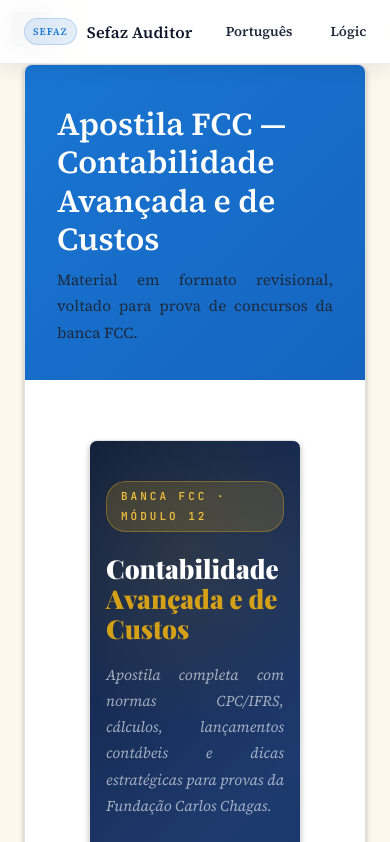
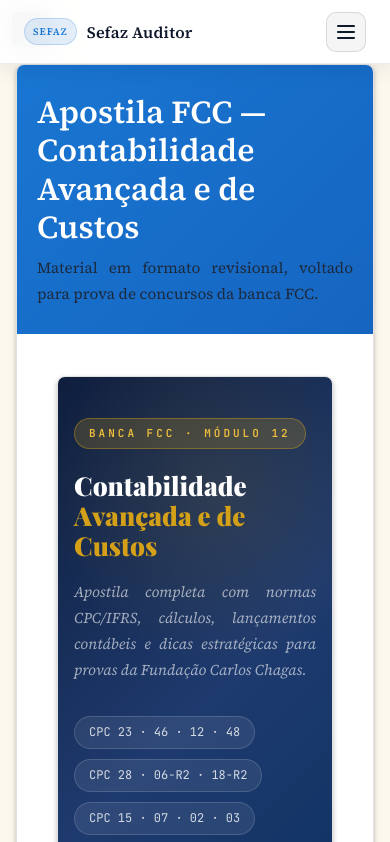
Before and after one commit to veroneze/sefazgo, a plain HTML site: page src/apostila_fcc_contabilidade_avançada.html in a window 390 px wide. Shown: the top 842 px of the page. Drawn offline with nearby package versions, Linux system fonts and the light colour scheme.

Commit message:
Menu dropdown

```diff
--- a/src/menu-loader.js
+++ b/src/menu-loader.js
@@ -20,6 +20,8 @@
     .then((html) => {
       container.innerHTML = html;
       const currentPath = window.location.pathname.split("/").pop();
+      const topbar = container.querySelector(".mui-topbar");
+      const toggle = container.querySelector(".mui-topbar__toggle");
       container
         .querySelectorAll("[data-page]")
         .forEach((link) => {
@@ -42,6 +44,20 @@
             }
           }
         });
+
+      if (topbar && toggle) {
+        toggle.addEventListener("click", () => {
+          const isOpen = topbar.classList.toggle("mui-topbar--open");
+          toggle.setAttribute("aria-expanded", isOpen ? "true" : "false");
+        });
+
+        container.querySelectorAll(".mui-topbar__links a").forEach((link) => {
+          link.addEventListener("click", () => {
+            topbar.classList.remove("mui-topbar--open");
+            toggle.setAttribute("aria-expanded", "false");
+          });
+        });
+      }
     })
     .catch((error) => {
       console.error("Erro ao carregar menu:", error);
--- a/src/menu.html
+++ b/src/menu.html
@@ -1,6 +1,11 @@
 <div class="mui-topbar" role="navigation" aria-label="Menu superior">
   <div class="mui-topbar__inner">
     <a class="mui-topbar__brand" data-home="index.html">Sefaz Auditor</a>
+    <button class="mui-topbar__toggle" type="button" aria-expanded="false" aria-label="Abrir menu">
+      <span></span>
+      <span></span>
+      <span></span>
+    </button>
     <nav class="mui-topbar__links" aria-label="Apostilas">
       <a data-page="apostila_fcc_portugues.html">Português</a>
       <a data-page="apostila_fcc_logica_mat_estat.html">Lógica/Mat/Estat</a>
--- a/src/mui-theme.css
+++ b/src/mui-theme.css
@@ -51,6 +51,7 @@
   color: var(--mui-text-primary);
   line-height: 1.6;
   font-size: 16px;
+  overflow-x: hidden;
 }
 
 /* ═══ CAPA (hero) ═══ */
@@ -583,6 +584,8 @@
 .paper header h1, .paper > header h1 { margin: 0 0 8px; font-size: 2rem; line-height: 1.2; }
 .paper header p, .paper > header p { margin: 6px 0; opacity: 0.98; }
 .paper main, .paper > main, .paper .page-main { padding: 28px 32px 40px; }
+.paper, .wrap, .container { width: 100%; }
+.page-main, main, #main { overflow-wrap: anywhere; }
 .small { font-size: 0.9rem; color: var(--mui-text-secondary); }
 .card.soft { background: var(--mui-alert-info-bg); }
 .card.warn { background: var(--mui-alert-warning-bg); }
@@ -764,6 +767,47 @@
   box-shadow: inset 0 0 0 1px rgba(25, 118, 210, 0.08);
 }
 
+.mui-topbar__toggle {
+  display: none;
+  width: 40px;
+  height: 40px;
+  border-radius: 10px;
+  border: 1px solid rgba(15, 23, 42, 0.12);
+  background: rgba(15, 23, 42, 0.04);
+  align-items: center;
+  justify-content: center;
+  gap: 4px;
+  flex-direction: column;
+  cursor: pointer;
+  transition: background 0.2s ease, border-color 0.2s ease, box-shadow 0.2s ease;
+}
+
+.mui-topbar__toggle span {
+  width: 18px;
+  height: 2px;
+  border-radius: 999px;
+  background: #0f172a;
+  transition: transform 0.2s ease, opacity 0.2s ease;
+}
+
+.mui-topbar__toggle:hover {
+  background: rgba(15, 23, 42, 0.08);
+  border-color: rgba(15, 23, 42, 0.2);
+  box-shadow: 0 6px 12px rgba(15, 23, 42, 0.12);
+}
+
+.mui-topbar--open .mui-topbar__toggle span:nth-child(1) {
+  transform: translateY(6px) rotate(45deg);
+}
+
+.mui-topbar--open .mui-topbar__toggle span:nth-child(2) {
+  opacity: 0;
+}
+
+.mui-topbar--open .mui-topbar__toggle span:nth-child(3) {
+  transform: translateY(-6px) rotate(-45deg);
+}
+
 /* Empurra conteúdo para não ficar sob o menu */
 body { padding-top: var(--mui-topbar-height) !important; }
 
@@ -771,6 +815,70 @@
 #nav { top: var(--mui-topbar-height); }
 
 @media (max-width: 768px) {
+  .mui-topbar__inner {
+    gap: 12px;
+  }
+
+  .mui-topbar__toggle {
+    display: inline-flex;
+    margin-left: auto;
+  }
+
+  .mui-topbar__links {
+    position: absolute;
+    top: var(--mui-topbar-height);
+    left: 0;
+    right: 0;
+    flex-direction: column;
+    align-items: stretch;
+    gap: 8px;
+    padding: 16px 20px 20px;
+    background: rgba(255, 255, 255, 0.98);
+    border-bottom: 1px solid rgba(15, 23, 42, 0.08);
+    box-shadow: 0 10px 24px rgba(15, 23, 42, 0.12);
+    display: none;
+    max-height: calc(100vh - var(--mui-topbar-height));
+    overflow-y: auto;
+  }
+
+  .mui-topbar__links a {
+    width: 100%;
+    justify-content: space-between;
+    padding: 10px 14px;
+    border-radius: 12px;
+    background: rgba(15, 23, 42, 0.04);
+  }
+
+  .mui-topbar__links a:hover {
+    background: rgba(15, 23, 42, 0.08);
+  }
+
+  .mui-topbar--open .mui-topbar__links {
+    display: flex;
+  }
+
+  body { padding-top: calc(var(--mui-topbar-height)) !important; }
+
+  .wrap, .container {
+    padding: 0 16px 40px;
+  }
+
+  .paper header, .paper > header {
+    padding: 28px 20px 20px;
+  }
+
+  .paper main, .paper > main, .paper .page-main {
+    padding: 22px 20px 32px;
+  }
+
+  main, #main {
+    padding: 20px;
+  }
+
+  pre, table, img {
+    max-width: 100%;
+  }
+
   .layout { grid-template-columns: 1fr; }
   aside, #sidebar { position: relative; height: auto; }
 }
```
